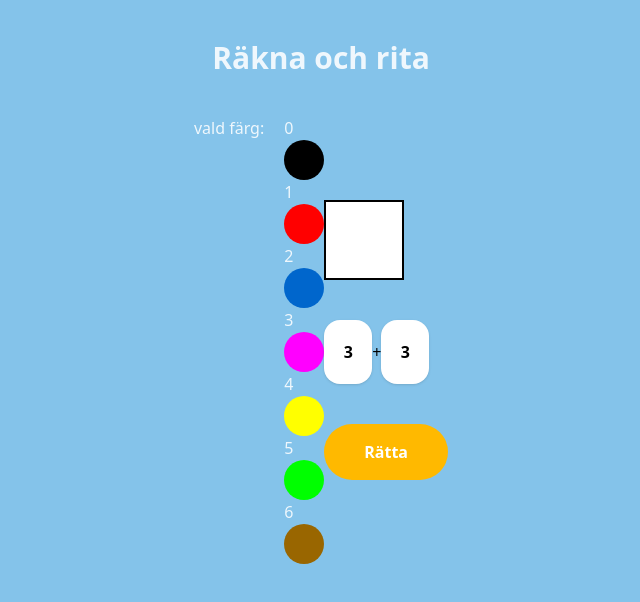
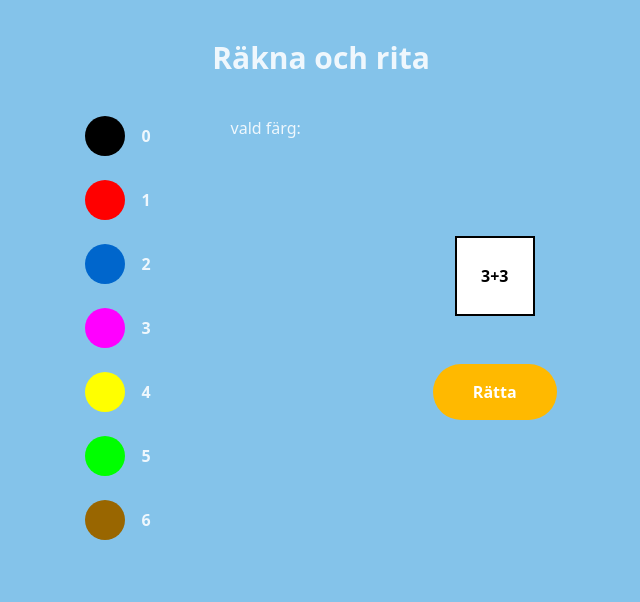
Before and after one commit to linnjoha/barnens-spelstuga, a React (Vite) app: page /rita in a window 1280 px wide. Shown: the top 602 px of the page, without its empty margins (319-959 px from the left). Built offline with nearby package versions, Linux system fonts and the light colour scheme.

Commit message:
styling fix

```diff
--- a/src/pages/Rita.jsx
+++ b/src/pages/Rita.jsx
@@ -2,7 +2,7 @@ import React, { useEffect, useState } from "react";
 import { colors } from "../constants/colors";
 const Rita = () => {
   const [bgColor, setBgColor] = useState("");
-  const [bigBg, setBigBg] = useState("#ffffff");
+  const [bigBg, setBigBg] = useState({ hex: "#ffffff" });
   const colorArr = [...colors];
   const [x, setX] = useState(null);
   const [y, setY] = useState(null);
@@ -22,15 +22,15 @@ const Rita = () => {
 
   const ColorPalett = () => {
     return (
-      <div className="flex flex-col">
+      <div className="flex flex-col px-20 gap-6">
         {colorArr.map((color) => (
-          <div key={color.number}>
-            <p>{color.number}</p>
+          <div className="flex gap-4 items-center font-bold" key={color.number}>
             <div
               className={`h-10 w-10 rounded-full border-black cursor-pointer`}
               style={{ backgroundColor: `${color.hex}` }}
               onClick={() => setBgColor(color)}
             ></div>
+            <p>{color.number}</p>
           </div>
         ))}
       </div>
@@ -38,25 +38,19 @@ const Rita = () => {
   };
   const GameComponent = () => {
     const checkUserAnswer = () => {
-      if (x + y == bgColor.number) alert("rätt"), startAddition();
+      if (x + y == bigBg.number) alert("rätt"), startAddition();
       else alert("försök igen");
     };
     return (
-      <div className="self-middle flex flex-col gap-10">
+      <div className="flex flex-col items-center gap-6 px-20">
         <div
-          style={{ backgroundColor: `${bigBg}` }}
-          className="h-20 w-20 border-2 border-black cursor-pointer"
-          onClick={() => setBigBg(bgColor.hex)}
-        ></div>
-        <section className="flex  text-black items-center">
-          <div className="rounded-2xl bg-white w-12 h-16  flex items-center justify-center shadow">
-            <p className="font-bold">{x}</p>
-          </div>
-          <p>+</p>
-          <div className="rounded-2xl bg-white w-12 h-16 flex items-center justify-center shadow">
-            <p className="font-bold">{y}</p>
-          </div>
-        </section>
+          style={{ backgroundColor: `${bigBg.hex}` }}
+          className="flex justify-center items-center h-20 w-20 border-2 border-black cursor-pointer text-black font-bold"
+          onClick={() => setBigBg(bgColor)}
+        >
+          {x}+{y}
+        </div>
+        <section className="flex  text-black items-center"></section>
         <button
           className="bg-amber-400 px-10 py-4 rounded-full font-bold hover:text-white hover:border-2 text-white"
           onClick={() => checkUserAnswer()}
@@ -71,12 +65,12 @@ const Rita = () => {
       <h2 className="text-3xl font-bold p-10 text-center">Räkna och rita</h2>
       <div className="flex items-center justify-center">
         <div className="flex flex-row self-start ">
-          <p>vald färg:</p>
+          <ColorPalett />
+          <p className="text-center">vald färg:</p>
           <div
-            className="h-5 w-5 rounded-full"
+            className="h-5 w-5 rounded-full mx-4"
             style={{ backgroundColor: `${bgColor.hex}` }}
           ></div>
-          <ColorPalett />
         </div>
         <GameComponent />
       </div>
```
